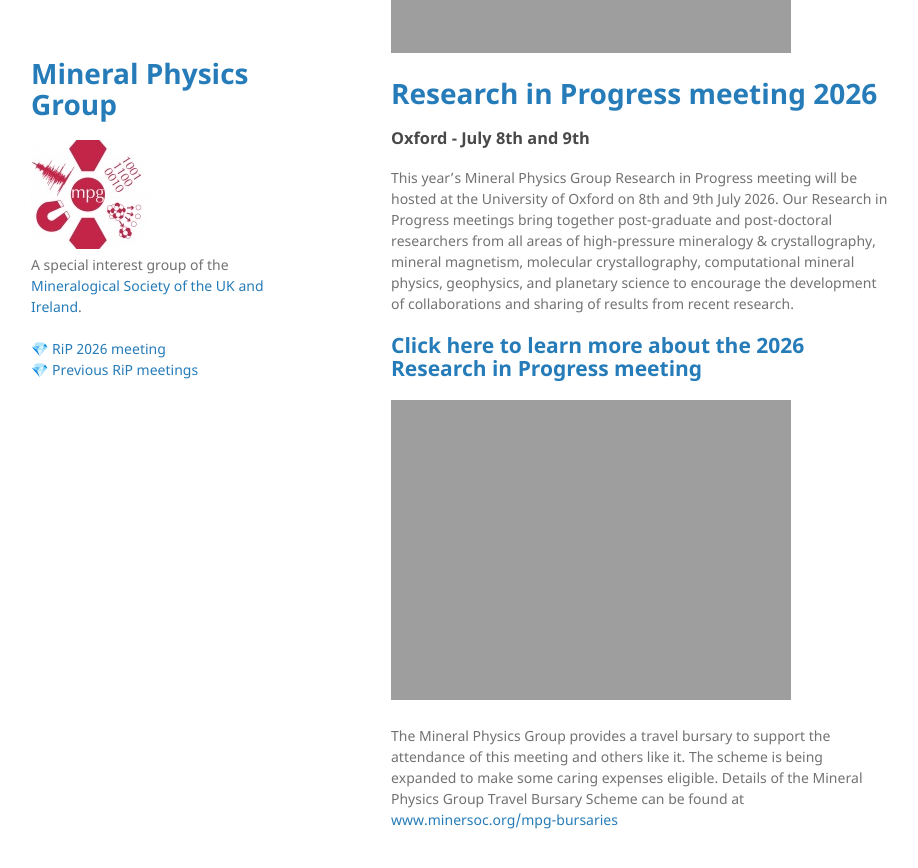
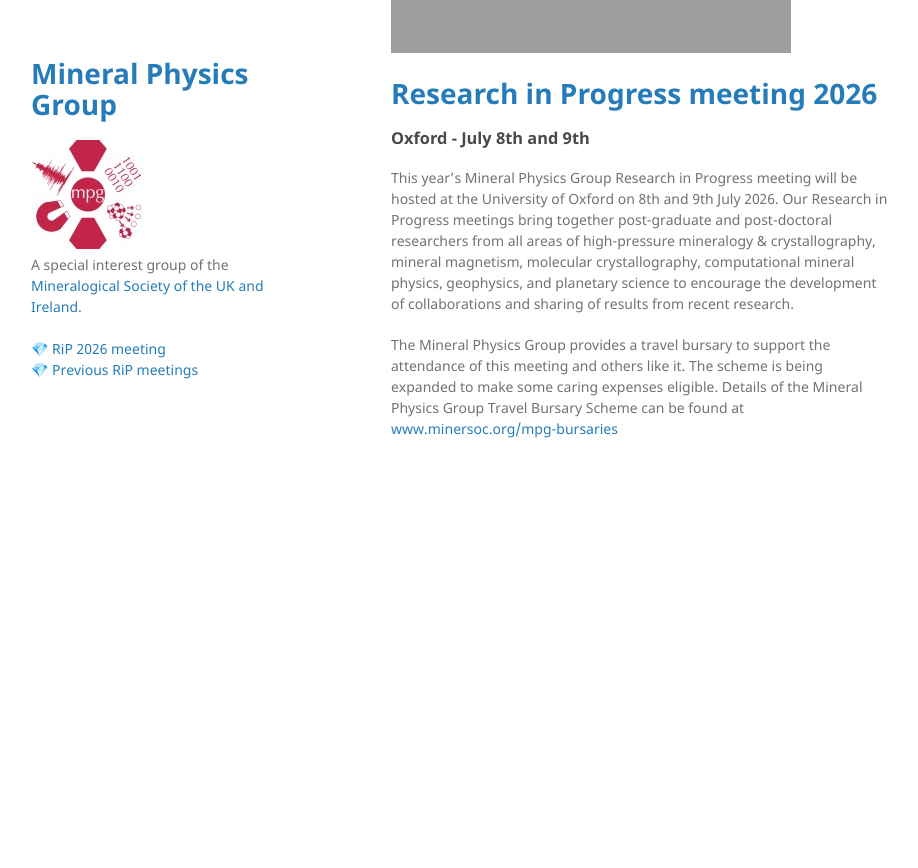
Before and after one commit to MinPhys/MinPhys.github.io, a Jekyll site: the page built from index.md, in a window 1280 px wide and 900 px high, scrolled down 962 px. Shown: the top 868 px of the window, without its empty margins (179-1097 px from the left). Built offline with Jekyll 4.4.1, drawn with Linux system fonts in a browser that asks for light colours; our own code applies the rules of GitHub Pages for plain Markdown files; after the commit the page ends 1471 px from its top, so only the background shows below that.

Commit message:
Update index.md by removing registration details
Removed registration link and image for the 2026 Research in Progress meeting.

```diff
--- a/index.md
+++ b/index.md
@@ -28,8 +28,8 @@
 # [Research in Progress meeting 2026](./RiP_2026/RiP_2026.html)
 ### Oxford - July 8th and 9th
 This year's Mineral Physics Group Research in Progress meeting will be hosted at the University of Oxford on 8th and 9th July 2026. Our Research in Progress meetings bring together post-graduate and post-doctoral researchers from all areas of high-pressure mineralogy & crystallography, mineral magnetism, molecular crystallography, computational mineral physics, geophysics, and planetary science to encourage the development of collaborations and sharing of results from recent research.
-## [Click here to learn more about the 2026 Research in Progress meeting](./RiP_2026/RiP_2026.html)
-![Registration_Now_Open](https://MinPhys.github.io/RiP_2026/assetts/Flyer.png)
+
+
 
 The Mineral Physics Group provides a travel bursary to support the attendance of this meeting and others like it. The scheme is being expanded to make some caring expenses eligible.
 Details of the Mineral Physics Group Travel Bursary Scheme can be found at <a href="https://www.minersoc.org/mpg-bursaries.html">  www.minersoc.org/mpg-bursaries</a>
```
